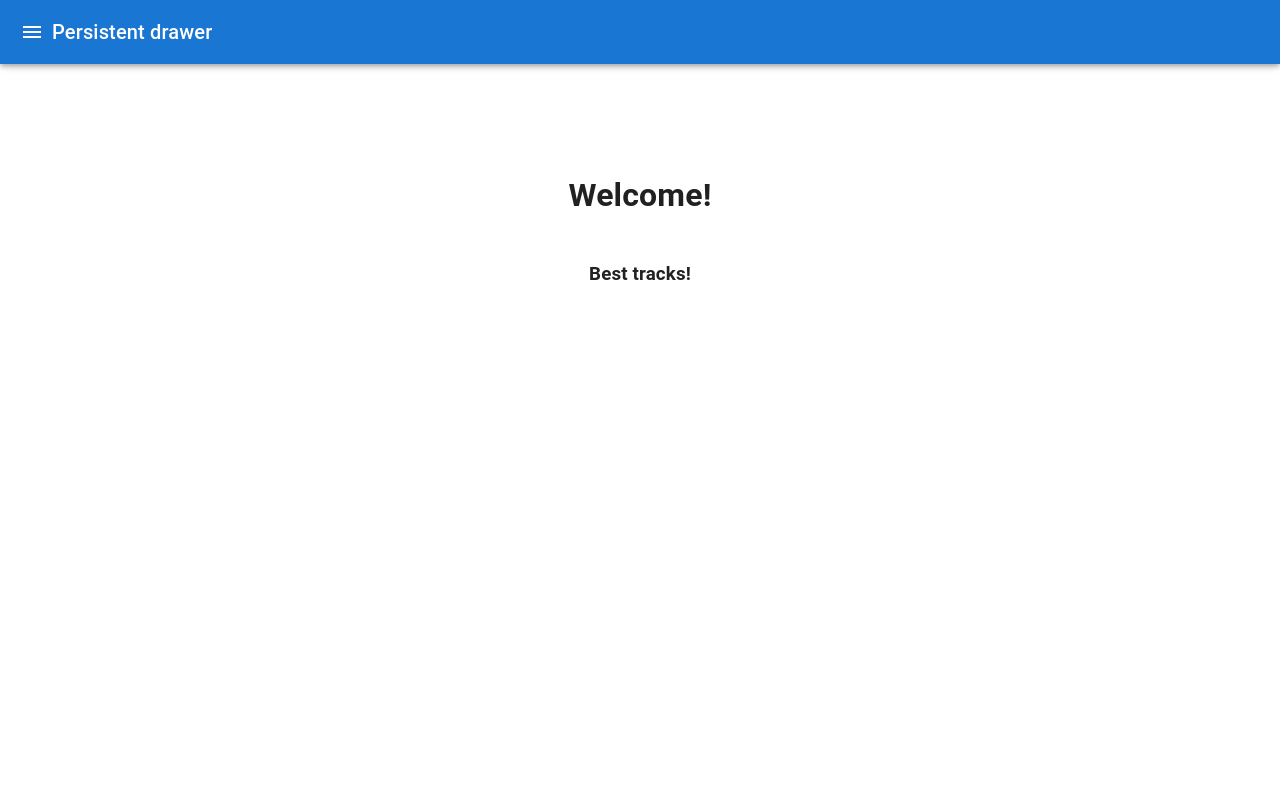
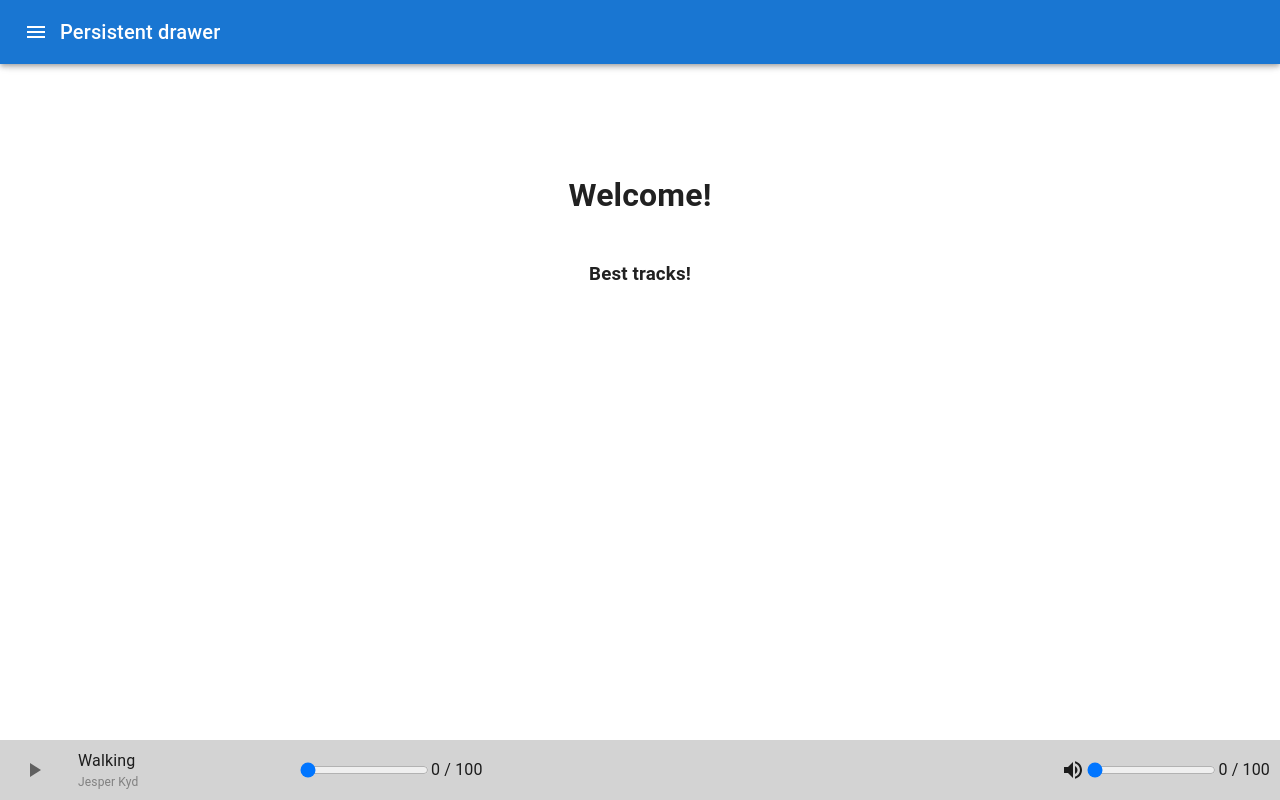
Before and after one commit to paulsumskoy/musict-platform, a Next.js app in the folder client/: page / in a window 1280 px wide. Built offline with nearby package versions, Linux system fonts and the light colour scheme.

Commit message:
Player added

```diff
--- /dev/null
+++ b/client/components/Player.tsx
@@ -0,0 +1,30 @@
+import { Grid, IconButton } from "@material-ui/core";
+import { Pause, PlayArrow, VolumeUp } from "@material-ui/icons";
+import React from "react";
+import styles from '../styles/Player.module.scss';
+import { ITrack } from "../types/tracks";
+import TrackProgress from "./TrackProgress";
+
+const Player = () => {
+    const track: ITrack = {_id: '1', name: "Walking", artist: "Jesper Kyd", text: "lalala", listens: 5, audio: 'http://localhost:5000/audio/first.mp3', picture: "http://localhost:5000/image/first.jpg", comments: []}
+    const active = false
+    return(
+        <div className={styles.player}>
+            <IconButton onClick={e => e.stopPropagation()}>
+                {active
+                    ? <Pause/>
+                    :<PlayArrow/>
+                }
+            </IconButton>
+            <Grid container direction="column" style={{width: 200, margin: '0 20px'}}>
+                <div>{track.name}</div>
+                <div style={{fontSize: 12, color: 'gray'}}>{track.artist}</div>
+            </Grid>
+            <TrackProgress left={0} right={100} onChange={() => ({})}/>
+            <VolumeUp style={{marginLeft: 'auto'}}/>
+            <TrackProgress left={0} right={100} onChange={() => ({})}/>
+        </div>
+    );
+};
+
+export default Player;
--- /dev/null
+++ b/client/components/TrackProgress.tsx
@@ -0,0 +1,27 @@
+import React from "react";
+
+interface TrackProgressProps {
+    left: number;
+    right: number;
+    onChange: (e) => void
+}
+
+const TrackProgress: React.FC<TrackProgressProps> =
+({
+    left, right, onChange
+}) => {
+    return(
+        <div style={{display: 'flex'}}>
+            <input
+                type="range"
+                min={left}
+                max={right}
+                value={left}
+                onChange={onChange}
+            />
+            <div>{left} / {right}</div>
+        </div>
+    );
+};
+
+export default TrackProgress;
--- a/client/layouts/MainLayot.tsx
+++ b/client/layouts/MainLayot.tsx
@@ -1,6 +1,7 @@
 import { Container } from '@material-ui/core';
 import React from 'react';
 import Navbar from '../components/Navbar';
+import Player from '../components/Player';
 
  const MainLayout: React.FC = ({children}) => {
      return (
@@ -9,6 +10,7 @@ import Navbar from '../components/Navbar';
             <Container style={{margin: '90px 0'}}>
                 {children}
             </Container>
+            <Player/>
          </>
      );
  };
--- /dev/null
+++ b/client/styles/Player.module.scss
@@ -0,0 +1,11 @@
+
+.player {
+    height: 60px;
+    width: 100%;
+    position: fixed;
+    bottom: 0;
+    display: flex;
+    align-items: center;
+    padding: 0 10px;
+    background-color: lightgray;
+}
```
